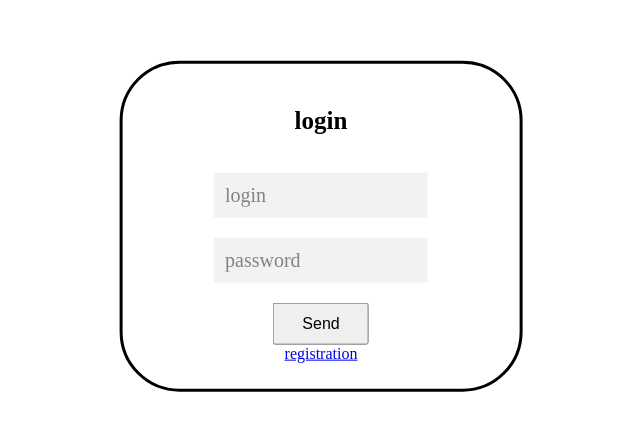
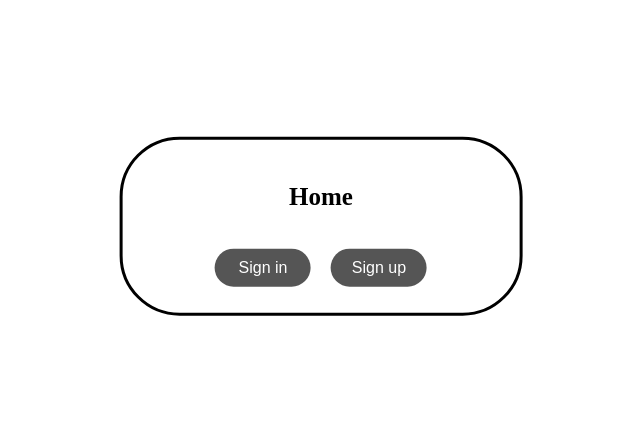
Before and after one commit to jeka0/Front-end, a React (Create React App) app: page / in a window 1280 px wide. Shown: the part 182-612 px from the top of the page, without its empty margins (327-967 px from the left). Built offline with nearby package versions, Linux system fonts and the light colour scheme; the HTML template or start-up script is replaced by a standard one.

Commit message:
button styles changed

```diff
--- a/src/App.js
+++ b/src/App.js
@@ -1,13 +1,15 @@
 import React from 'react';
 import {Routes, Route} from "react-router-dom";
+import Home from './pages/Home';
 import Login from "./pages/Login";
 import Registration from "./pages/Registration"
 
 function App() {
   return (
     <Routes>
-      <Route path="/" element={<Login />}/>
-      <Route path="/registration" element={<Registration />}/>
+      <Route path="/" element={<Home />}/>
+      <Route path="/signIn" element={<Login />}/>
+      <Route path="/signUp" element={<Registration />}/>
     </Routes>
   );
 }
--- /dev/null
+++ b/src/pages/Home.js
@@ -0,0 +1,23 @@
+import React from 'react';
+import {Link} from "react-router-dom";
+import Block from "../components/Block.js";
+import Button from '../components/Button.js';
+import '../styles/Area.css';
+
+function Home() {
+
+    return (
+        <div className="Area">
+            <Block className='Block' name="Home">
+                <Link to="/signIn">
+                    <Button className={"linkBut"}>Sign in</Button>
+                </Link>
+                <Link to="/signUp">
+                  <Button className={"linkBut"}>Sign up</Button>
+                </Link>
+            </Block>
+      </div>
+    );
+  }
+
+  export default Home;
--- a/src/pages/Login.js
+++ b/src/pages/Login.js
@@ -6,7 +6,7 @@ import Button from '../components/Button.js';
 import '../styles/Area.css';
 
 function Login() {
-    const [form,setForm] = useState({})
+  const [form,setForm] = useState({})
 
   let handelClick = ()=>{
     console.log( JSON.stringify(form) );
@@ -16,11 +16,13 @@ function Login() {
 
     return (
         <div className="Area">
-            <Block className='Block' name="login">
-                <Input type = {"text"} name = {"login"} placeholder ={"login"} onChange = {updateForm}/>
-                <Input type = {"password"}  name = {"password"} placeholder ={"password"} onChange = {updateForm}/>
-                <Button onClick ={handelClick}>Send</Button>
-                <Link to="/registration">registration</Link>
+            <Block className='Block' name="Sign in">
+                <Input type = {"email"} name = {"email"} placeholder ={"Enter email"} required onChange = {updateForm}/>
+                <Input type = {"password"}  name = {"password"} placeholder ={"Enter password"} required onChange = {updateForm}/>
+                <Button name={"send"} onClick ={handelClick}>Send</Button>
+                <Link to="/signUp">
+                  <Button name={"link"}>Sign up</Button>
+                </Link>
             </Block>
       </div>
     );
--- a/src/pages/Registration.js
+++ b/src/pages/Registration.js
@@ -6,7 +6,7 @@ import Button from '../components/Button.js';
 import '../styles/Area.css';
 
 function Registration() {
-    const [form,setForm] = useState({})
+  const [form,setForm] = useState({})
 
   let handelClick = ()=>{
     console.log( JSON.stringify(form) );
@@ -15,13 +15,15 @@ function Registration() {
   let updateForm = (event)=>setForm({...form, [event.target.name] : event.target.value})
     return (
       <div className='Area'>
-        <Block className='Block' name="registration">
-            <Input type = {"text"} name = {"login"} placeholder ={"login"} onChange = {updateForm}/>
-            <Input type = {"text"}  name = {"firstName"} placeholder ={"firstName"} onChange = {updateForm}/>
-            <Input type = {"text"} name = {"lastName"} placeholder ={"lastName"} onChange = {updateForm}/>
-            <Input type = {"password"}  name = {"password"} placeholder ={"password"} onChange = {updateForm}/>
-            <Button onClick ={handelClick}>Send</Button>
-            <Link to="/">login</Link>
+        <Block className='Block' name="Sign up">
+            <Input type = {"email"} name = {"email"} placeholder ={"Enter email"} required onChange = {updateForm}/>
+            <Input type = {"text"}  name = {"firstName"} placeholder ={"Enter first name"} onChange = {updateForm}/>
+            <Input type = {"text"} name = {"lastName"} placeholder ={"Enter last name"} onChange = {updateForm}/>
+            <Input type = {"password"}  name = {"password"} placeholder ={"Enter password"} required onChange = {updateForm}/>
+            <Button name={"send"} size={"small"} onClick ={handelClick}>Send</Button>
+            <Link to="/signIn">
+              <Button name={"link"} size={"small"}>Sign in</Button>
+            </Link>
         </Block>
       </div>
     );
--- a/src/styles/Area.css
+++ b/src/styles/Area.css
@@ -11,3 +11,23 @@
     left: 50%;
     transform: translate(-50%, -50%);
 }
+
+Input{
+    margin-top: 20px;
+    margin-left: 50%;
+    transform: translate(-50%, 0);
+}
+
+Button{
+    margin-top: 20px;
+    margin-left: 10px;
+    margin-right: 10px;
+}
+
+Button[name="send"]{
+    float: left;
+}
+
+Button[name="link"]{
+    float: right;
+}
--- a/src/styles/Button.css
+++ b/src/styles/Button.css
@@ -1,11 +1,18 @@
 button{
-    margin-top: 20px;
-    margin-left: 50%;
-    transform: translate(-50%, 0);
     font-size: 16px;
     width: 30%;
     padding: 10px;
-    display: flex;
+    border-radius: 40px;
+    color:white;
+    background-color: #555555;
+    border: none;
     align-items: center;
     justify-content: center;
 }
+
+button:hover{
+    background-color: #2c2c2c;
+}
+button:active{
+    opacity: 0.8;
+}
--- a/src/styles/Input.css
+++ b/src/styles/Input.css
@@ -8,7 +8,4 @@ input{
     border: none;
     background: #f1f1f1;
     opacity: 0.9;
-    margin-top: 20px;
-    margin-left: 50%;
-    transform: translate(-50%, 0);
 }
```
